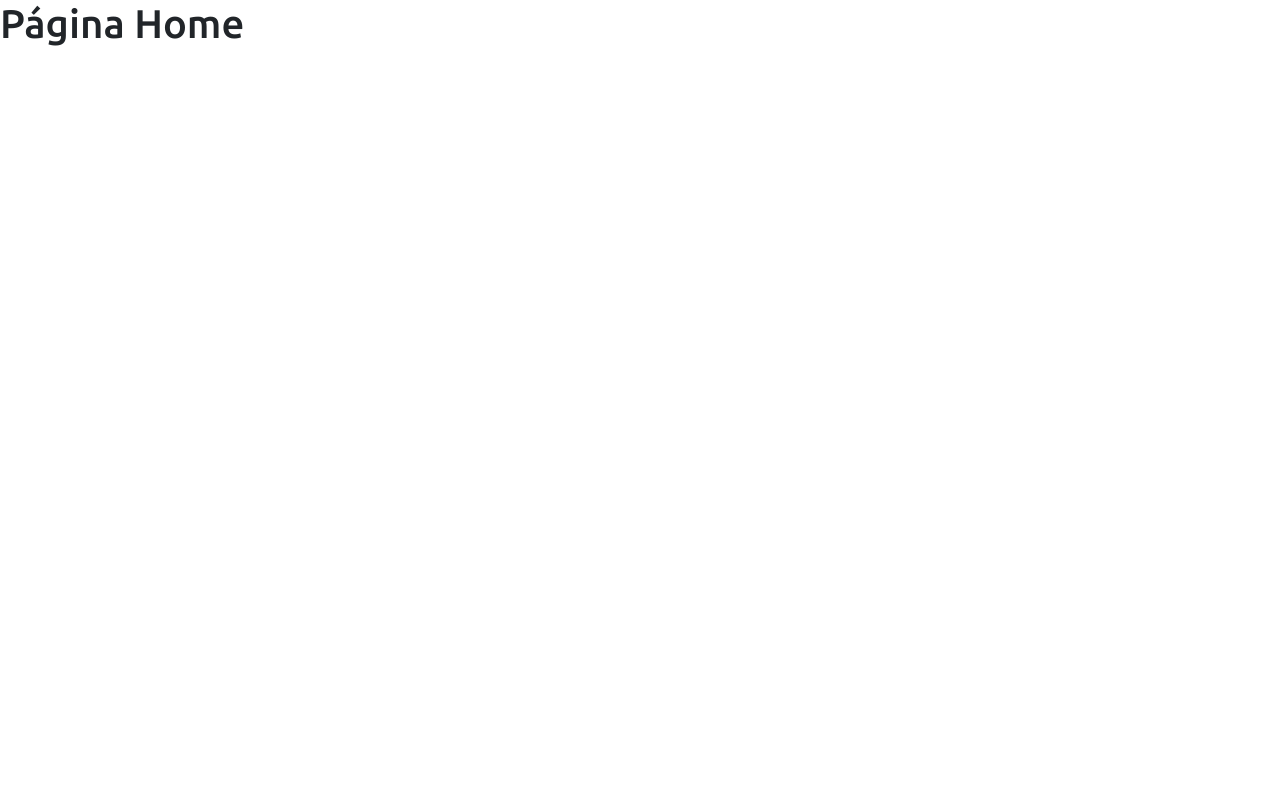
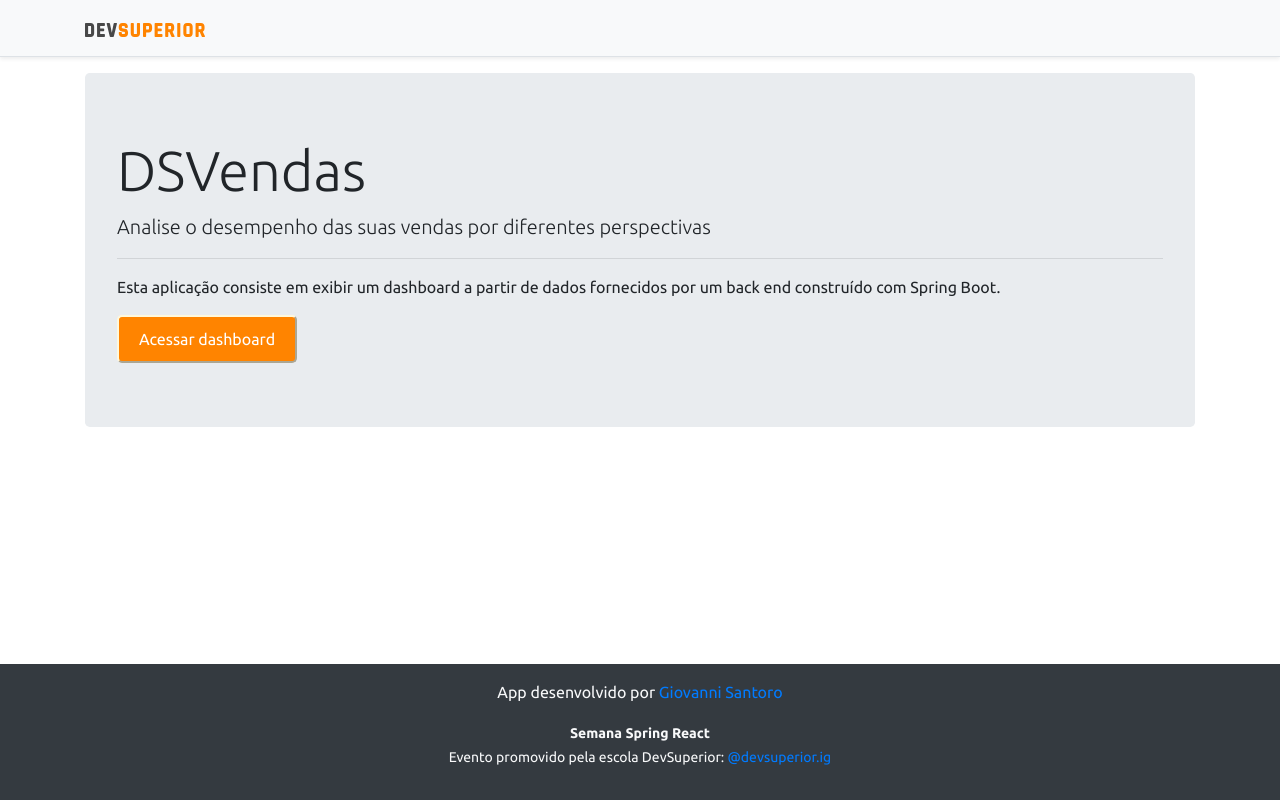
Before and after one commit to giosantoro/projeto-sds3, a React (Create React App) app in the folder frontend/: page / in a window 1280 px wide. Built offline with nearby package versions, Linux system fonts and the light colour scheme.

Commit message:
Home, navigation

```diff
--- a/frontend/src/assets/css/styles.css
+++ b/frontend/src/assets/css/styles.css
@@ -30,3 +30,10 @@
 .text-primary {
     color: var(--color-primary) !important;
 }
+
+.btn-primary{
+    background-color: var(--color-primary) !important;
+    padding: 10px 20px;
+    border-radius: 5px;
+    border-color:cornsilk;
+}
--- a/frontend/src/components/navbar/index.tsx
+++ b/frontend/src/components/navbar/index.tsx
@@ -1,11 +1,14 @@
 import ImgDsDark from 'assets/img/ds_dark.svg';
+import { Link } from 'react-router-dom';
 
 const NavBar = () => {
     return (
         <div className="d-flex flex-column flex-md-row align-items-center p-3 px-md-4 mb-3 bg-light border-bottom shadow-sm">
             <div className="container">
                 <nav className="my-2 my-md-0 mr-md-3">
-                    <img src={ImgDsDark} alt="DevSuperior" width="120" />
+                    <Link to="/">
+                        <img src={ImgDsDark} alt="DevSuperior" width="120" />
+                    </Link>
                 </nav>
             </div>
         </div>
--- a/frontend/src/pages/Home/index.tsx
+++ b/frontend/src/pages/Home/index.tsx
@@ -1,8 +1,24 @@
+import Footer from "components/footer";
+import NavBar from "components/navbar";
+import { Link } from "react-router-dom";
+
 const Home = () => {
     return (
-        <div>
-            <h1>Página Home</h1>
+        <>
+        <NavBar />
+        <div className="container">
+            <div className="jumbotron">
+                <h1 className="display-4">DSVendas</h1>
+                <p className="lead">Analise o desempenho das suas vendas por diferentes perspectivas</p>
+                <hr />
+                <p>Esta aplicação consiste em exibir um dashboard a partir de dados fornecidos por um back end construído com Spring Boot.</p>
+                <Link to="/dashboard">
+                    <button className="btn-primary">Acessar dashboard</button>
+                </Link>
+            </div>
         </div>
+        <Footer />
+        </>
     );
 }
 
```
